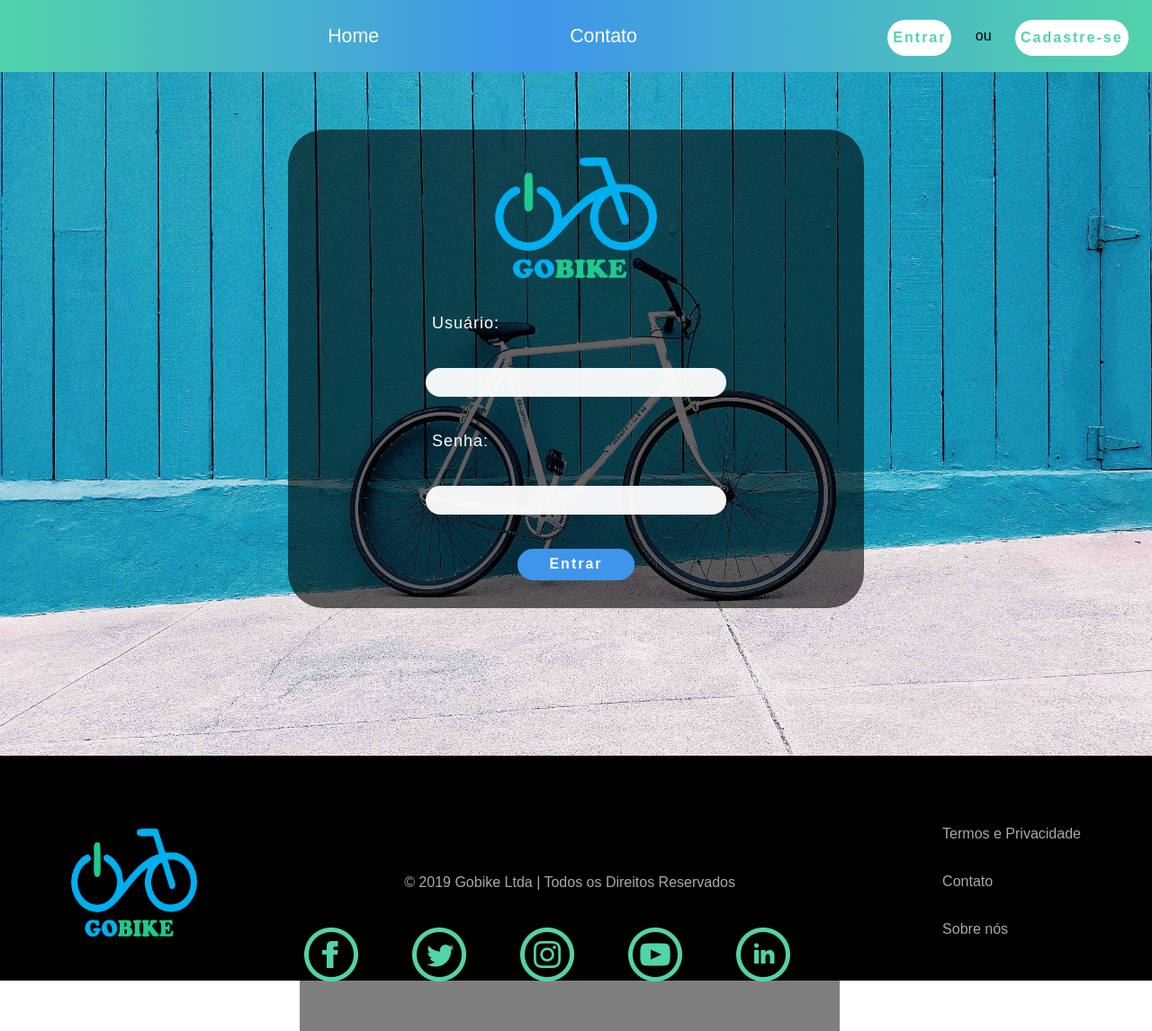
After one commit to 6abi/demodayEH, a Django app: page /registration/accounts/login/ in a window 1280 px wide. The commit adds this page. Shown: the whole page at 90% size. Run offline with Django 3.2, Linux system fonts and the light colour scheme.

Commit message:
criação da pagina de login

```diff
--- /dev/null
+++ b/app/static/css/login.css
@@ -0,0 +1,107 @@
+section {
+    display: flex;
+    justify-content: center;
+}
+section {
+    height: 95vh;
+    font-family: 'Raleway', sans-serif;
+    background-image: url('/static/images/contato/banner_contato.jpg');
+    background-size: cover;
+}
+
+section article {
+    display: flex;
+    align-items: center;
+    justify-content: center;
+}
+#filtro {
+    width:100%;
+    height:100%;
+    background: linear-gradient(to right, #52d3aa 0%, #3f95ea 46%, #52d3aa 100%);
+}
+form {
+    display: flex;
+    flex-direction: column;
+    align-items: center;
+    justify-content: space-evenly;
+    height: 70%;
+    width: 50%;
+    border: none;
+    margin-top: 5%;
+    background: rgba(0,0,0,.6);
+    border: none;
+    border-radius: 40px;
+}
+/* form div {
+    width: 50%;
+    display: flex;
+    justify-content: space-around;
+    color: black;
+} */
+
+form div:nth-child(5) a{
+    font-size: 12pt;
+}
+
+form label{
+    top: 0px;
+    padding: 8px 0;
+    color: white;
+    width: 50%;
+    font-size: 18px;
+    letter-spacing: 1px;
+    pointer-events: none;
+    transition: .5s;
+}
+
+form input{
+    width: 50%;
+    height: 30px;
+    font-size: 14pt;
+    border: none;
+    border-radius: 20px;
+    outline: none;
+    background-color: rgba(255, 255, 255, .95);
+    padding-left: 2%;
+}
+/*
+form input:valid ~ label{
+    color: #3f95ea;
+} */
+
+form img{
+    width: 180px;
+}
+
+form ul{
+    color: white;
+    list-style-type: none;
+    text-align: center;
+}
+
+form a{
+    text-decoration: none;
+    color:white;
+    width: 130px;
+    text-align: center;
+}
+
+form button{
+    margin-top: 1%;
+    width: 130px;
+    height: 35px;
+    background-color: #3f95ea;
+    border-radius: 50px;
+    border: none;
+    color: white;
+    font-size: 16px;
+    font-weight: bold;
+    letter-spacing: 2px;
+}
+
+form button:hover {
+    cursor: pointer;
+    background-color: #52d3aa;
+    color: white;
+    box-shadow: 2px 6px 4px black;
+}
--- a/app/static/js/scripts.js
+++ b/app/static/js/scripts.js
@@ -1,8 +1,8 @@
 const target = document.querySelectorAll('#nav-principal');
 const target2 = document.querySelectorAll('[data-anime]');
-
 const fixar = 'menu-fixo';
 const animationClass = 'animate';
+
 
 function menuFixo(){
     const windowTop = window.pageYOffset;
--- a/app/templates/index.html
+++ b/app/templates/index.html
@@ -21,7 +21,7 @@
             <ul>
                 <li>
                     <div id = "btn-tamanho">
-                        <a href="#" id="entrar"><button id="btn-login">Entrar</button></a>
+                        <a href="/registration/accounts/login" id="entrar"><button id="btn-login">Entrar</button></a>
                     </div>
                 </li>
                 <p>  ou </p>
@@ -170,7 +170,7 @@
     <footer>
         <div id="links-footer">
             <div id="logo-footer">
-                <img id="gobike" src="/static/images/gobike2.png" alt="Gobike">
+                <img id="gobike" src="/static/images/gobike.png" alt="Gobike">
             </div>
                 <div id="redesSocias">
                     <p id="copyright">© 2019 Gobike Ltda | Todos os Direitos Reservados</p>
--- a/app/templates/main.html
+++ b/app/templates/main.html
@@ -20,7 +20,7 @@
             </ul>
             <ul id="btn-main">
                 <li>
-                    <a href="#" id="entrar"><button id="btn-login">Entrar</button></a>
+                    <a href="/registration/accounts/login" id="entrar"><button id="btn-login">Entrar</button></a>
                 </li>
                 <li>
                     <div><p>ou</p></div>
@@ -36,7 +36,7 @@
     <footer>
         <div id="links-footer">
             <div id="logo-footer">
-                <img id="gobike" src="/static/images/gobike2.png" alt="Gobike">
+                <img id="gobike" src="/static/images/gobike.png" alt="Gobike">
             </div>
             <div id="redesSocias">
                 <p id="copyright">© 2019 Gobike Ltda | Todos os Direitos Reservados</p>
--- /dev/null
+++ b/app/templates/registration/login.html
@@ -0,0 +1,23 @@
+{% extends 'main.html' %}
+{% load staticfiles %}
+{% block title %}Entrar no Gobike{% endblock %}
+{% block content %}
+<link rel="stylesheet" href="{% static 'css/login.css' %}">
+<section>
+    <form method='POST'>
+        {% csrf_token %}
+        <input type="hidden" name="next"
+            value="{{ next }}">
+        <img src="/static/images/gobike.png" alt="GOBIKE">
+        <tr>
+            <th><label for="id_user">Usuário:</label></th>
+            <td><input type="text" name="user" maxlength="255" required id="id_user"></td>
+        </tr>
+        <tr>
+            <th><label for="id_password">Senha:</label></th>
+            <td><input type="password" name="password" maxlength="255" required id="id_password"></td>
+        </tr>
+        <button type='submit'>{% csrf_token %}Entrar</button>
+    </form>
+</section>
+{% endblock %}
--- a/bike/settings.py
+++ b/bike/settings.py
@@ -55,7 +55,7 @@ ROOT_URLCONF = 'bike.urls'
 TEMPLATES = [
     {
         'BACKEND': 'django.template.backends.django.DjangoTemplates',
-        'DIRS': [],
+        'DIRS': [os.path.join(BASE_DIR, 'templates')],
         'APP_DIRS': True,
         'OPTIONS': {
             'context_processors': [
@@ -119,3 +119,7 @@ USE_TZ = True
 # https://docs.djangoproject.com/en/2.2/howto/static-files/
 
 STATIC_URL = '/static/'
+
+LOGIN_REDIRECT_URL ='/contato'
+
+LOGOUT_REDIRECT_URL = '/accounts/login'
--- a/bike/urls.py
+++ b/bike/urls.py
@@ -14,7 +14,7 @@ Including another URLconf
     2. Add a URL to urlpatterns:  path('blog/', include('blog.urls'))
 """
 from django.contrib import admin
-from django.urls import path
+from django.urls import path, include
 from django.conf.urls.static import static
 from django.conf import settings
 from app import views
@@ -23,4 +23,5 @@ urlpatterns = [
     path('admin/', admin.site.urls),
     path('', views.mostrar_index),
     path('contato', views.mostrar_contato),
+    path('registration/accounts/', include('django.contrib.auth.urls')),
 ]
```
Also changed, not shown: app/templates/contato.html (+4 -4 lines).
